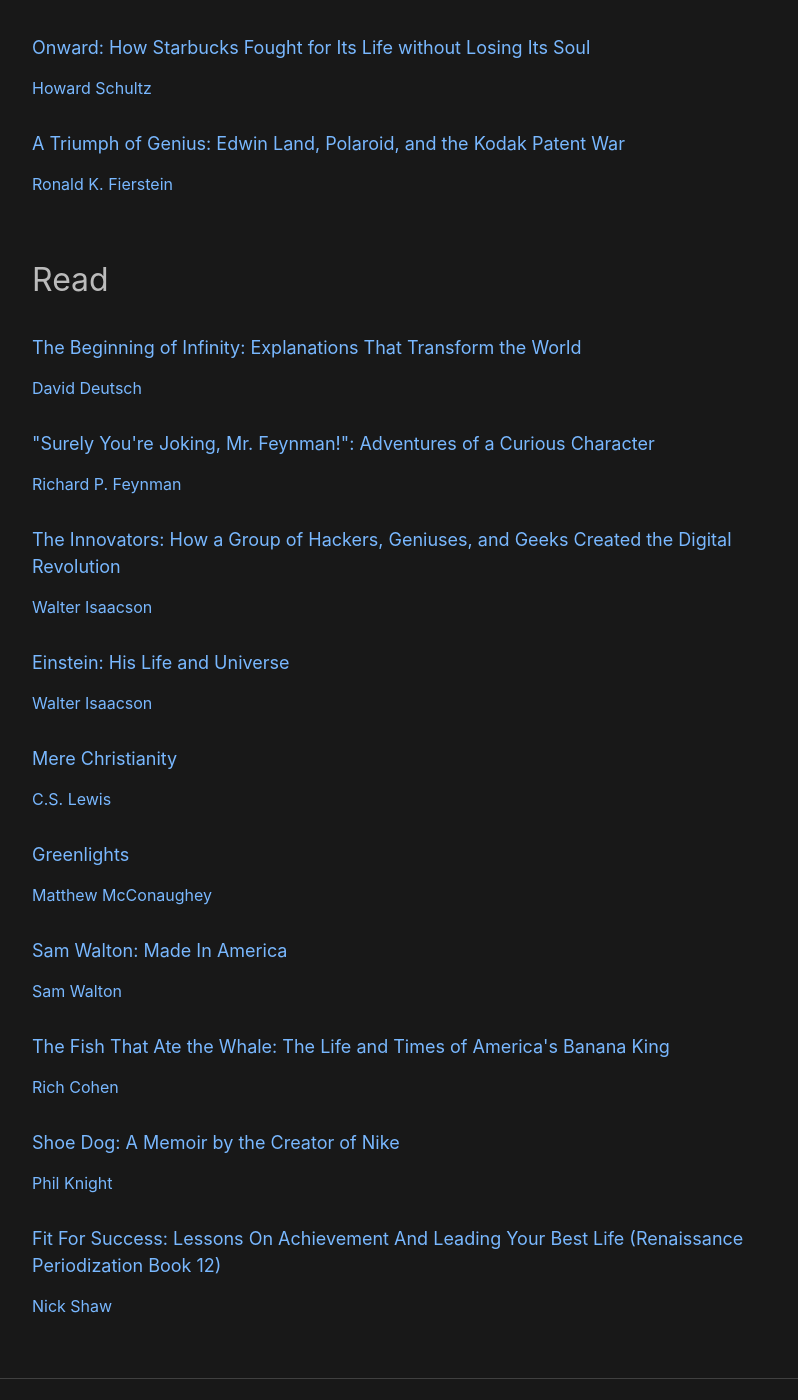
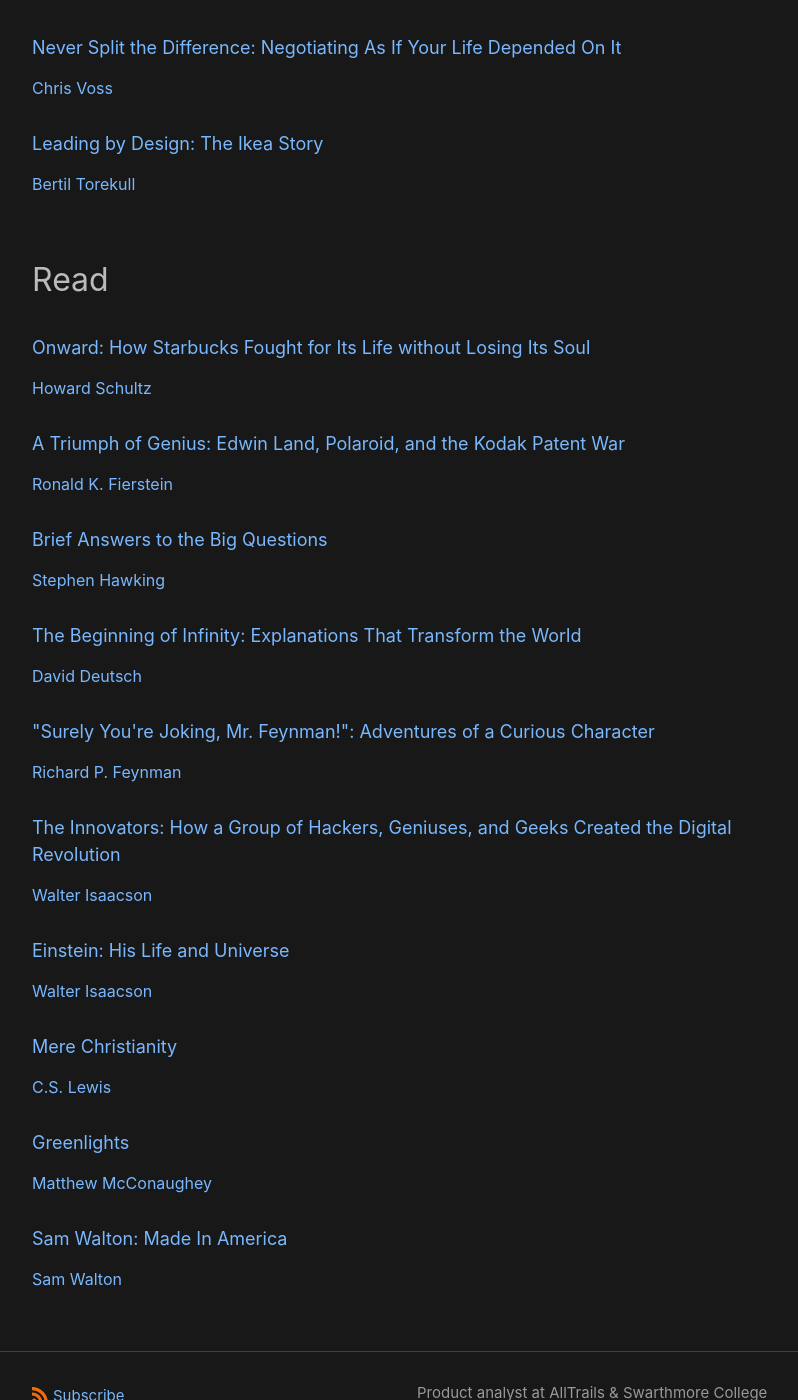
Before and after one commit to mattppal/mattppal.github.io, a Jekyll site: the page built from _pages/books.md, in a window 1280 px wide and 1400 px high, scrolled down 317 px. Shown: the whole window, without its empty margins (238-1036 px from the left). Built offline with Jekyll 4.4.1, drawn with Linux system fonts in a browser that asks for light colours.

Commit message:
fix conflict

```diff
--- a/_data/read.yml
+++ b/_data/read.yml
@@ -1,4 +1,22 @@
 ---
+- title: 'Onward: How Starbucks Fought for Its Life without Losing Its Soul'
+  link: https://www.goodreads.com/book/show/9151181-onward?utm_medium=api&utm_source=rss
+  img_src: https://i.gr-assets.com/images/S/compressed.photo.goodreads.com/books/1390950547l/9151181._SX50_.jpg
+  date_read: 2021-07-07
+  author: Howard Schultz
+  guid: '4053570637'
+- title: 'A Triumph of Genius: Edwin Land, Polaroid, and the Kodak Patent War'
+  link: https://www.goodreads.com/book/show/23420288-a-triumph-of-genius?utm_medium=api&utm_source=rss
+  img_src: https://i.gr-assets.com/images/S/compressed.photo.goodreads.com/books/1422223984l/23420288._SX50_.jpg
+  date_read: 2021-06-19
+  author: Ronald K. Fierstein
+  guid: '4017163472'
+- title: Brief Answers to the Big Questions
+  link: https://www.goodreads.com/book/show/40277241-brief-answers-to-the-big-questions?utm_medium=api&utm_source=rss
+  img_src: https://i.gr-assets.com/images/S/compressed.photo.goodreads.com/books/1536862019l/40277241._SX50_.jpg
+  date_read: 2021-06-17
+  author: Stephen Hawking
+  guid: '4063479499'
 - title: 'The Beginning of Infinity: Explanations That Transform the World'
   link: https://www.goodreads.com/book/show/10483171-the-beginning-of-infinity?utm_medium=api&utm_source=rss
   img_src: https://i.gr-assets.com/images/S/compressed.photo.goodreads.com/books/1311705051l/10483171._SY75_.jpg
@@ -42,22 +60,3 @@
   date_read: 2021-02-28
   author: Sam Walton
   guid: '3864475700'
-- title: 'The Fish That Ate the Whale: The Life and Times of America''s Banana King'
-  link: https://www.goodreads.com/book/show/13166586-the-fish-that-ate-the-whale?utm_medium=api&utm_source=rss
-  img_src: https://i.gr-assets.com/images/S/compressed.photo.goodreads.com/books/1327473440l/13166586._SX50_.jpg
-  date_read: 2021-02-11
-  author: Rich Cohen
-  guid: '3822715517'
-- title: 'Shoe Dog: A Memoir by the Creator of Nike'
-  link: https://www.goodreads.com/book/show/27220736-shoe-dog?utm_medium=api&utm_source=rss
-  img_src: https://i.gr-assets.com/images/S/compressed.photo.goodreads.com/books/1457284880l/27220736._SY75_.jpg
-  date_read: 2021-01-24
-  author: Phil Knight
-  guid: '3780020630'
-- title: 'Fit For Success: Lessons On Achievement And Leading Your Best Life (Renaissance
-    Periodization Book 12)'
-  link: https://www.goodreads.com/book/show/55936384-fit-for-success?utm_medium=api&utm_source=rss
-  img_src: https://i.gr-assets.com/images/S/compressed.photo.goodreads.com/books/1605750445l/55936384._SX50_.jpg
-  date_read: 2021-01-14
-  author: Nick   Shaw
-  guid: '3767685684'
--- a/_data/reading.yml
+++ b/_data/reading.yml
@@ -1,13 +1,13 @@
 ---
-- title: 'Onward: How Starbucks Fought for Its Life without Losing Its Soul'
-  link: https://www.goodreads.com/book/show/9151181-onward?utm_medium=api&utm_source=rss
-  img_src: https://i.gr-assets.com/images/S/compressed.photo.goodreads.com/books/1390950547l/9151181._SX50_.jpg
-  date_read: 2021-06-11
-  author: Howard Schultz
-  guid: '4053570637'
-- title: 'A Triumph of Genius: Edwin Land, Polaroid, and the Kodak Patent War'
-  link: https://www.goodreads.com/book/show/23420288-a-triumph-of-genius?utm_medium=api&utm_source=rss
-  img_src: https://i.gr-assets.com/images/S/compressed.photo.goodreads.com/books/1422223984l/23420288._SX50_.jpg
-  date_read: 2021-05-23
-  author: Ronald K. Fierstein
-  guid: '4017163472'
+- title: 'Never Split the Difference: Negotiating As If Your Life Depended On It'
+  link: https://www.goodreads.com/book/show/26156469-never-split-the-difference?utm_medium=api&utm_source=rss
+  img_src: https://i.gr-assets.com/images/S/compressed.photo.goodreads.com/books/1460910517l/26156469._SY75_.jpg
+  date_read: 2021-07-04
+  author: Chris Voss
+  guid: '4094933081'
+- title: 'Leading by Design: The Ikea Story'
+  link: https://www.goodreads.com/book/show/170099.Leading_by_Design?utm_medium=api&utm_source=rss
+  img_src: https://i.gr-assets.com/images/S/compressed.photo.goodreads.com/books/1172373700l/170099._SX50_.jpg
+  date_read: 2021-06-19
+  author: Bertil Torekull
+  guid: '4067455580'
```
